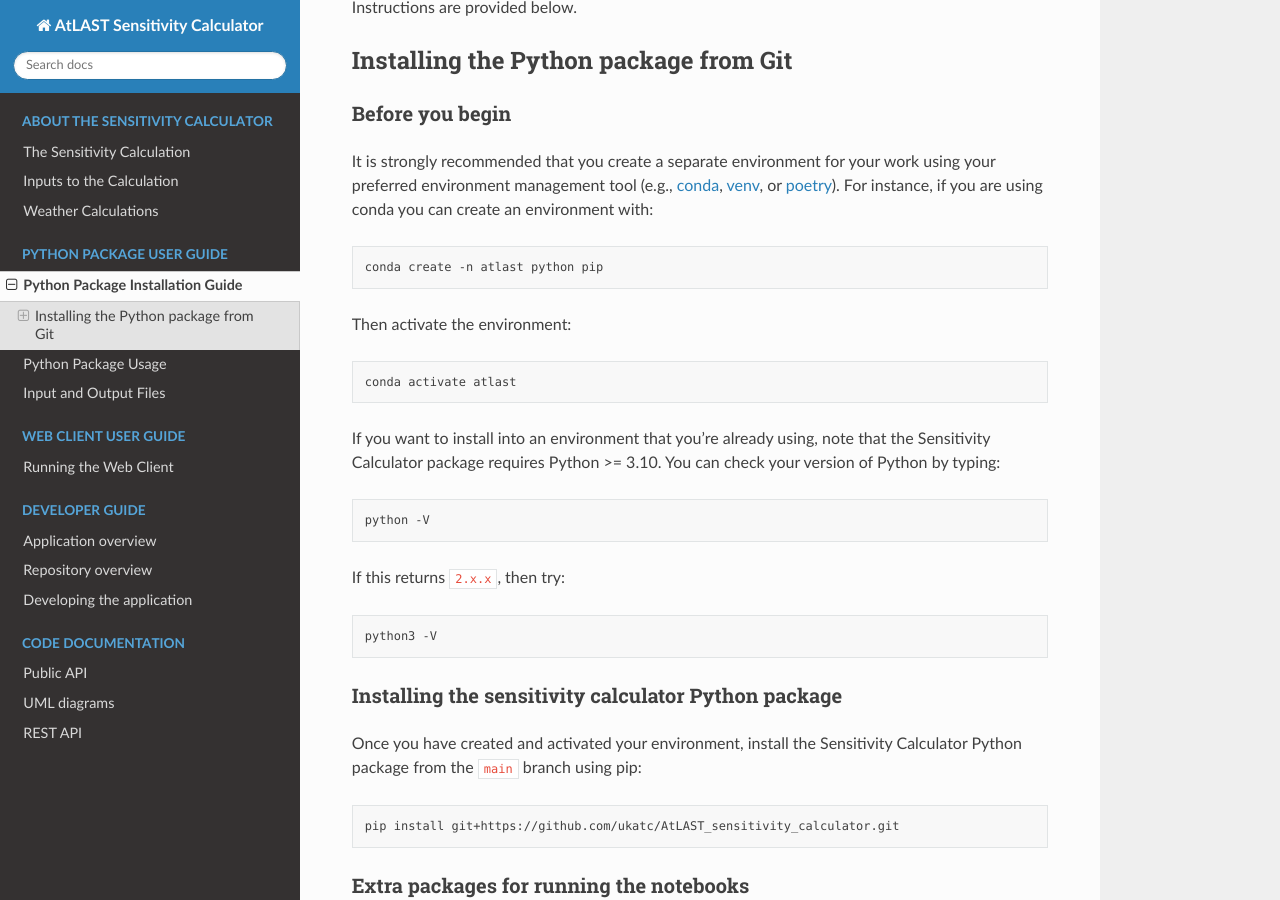
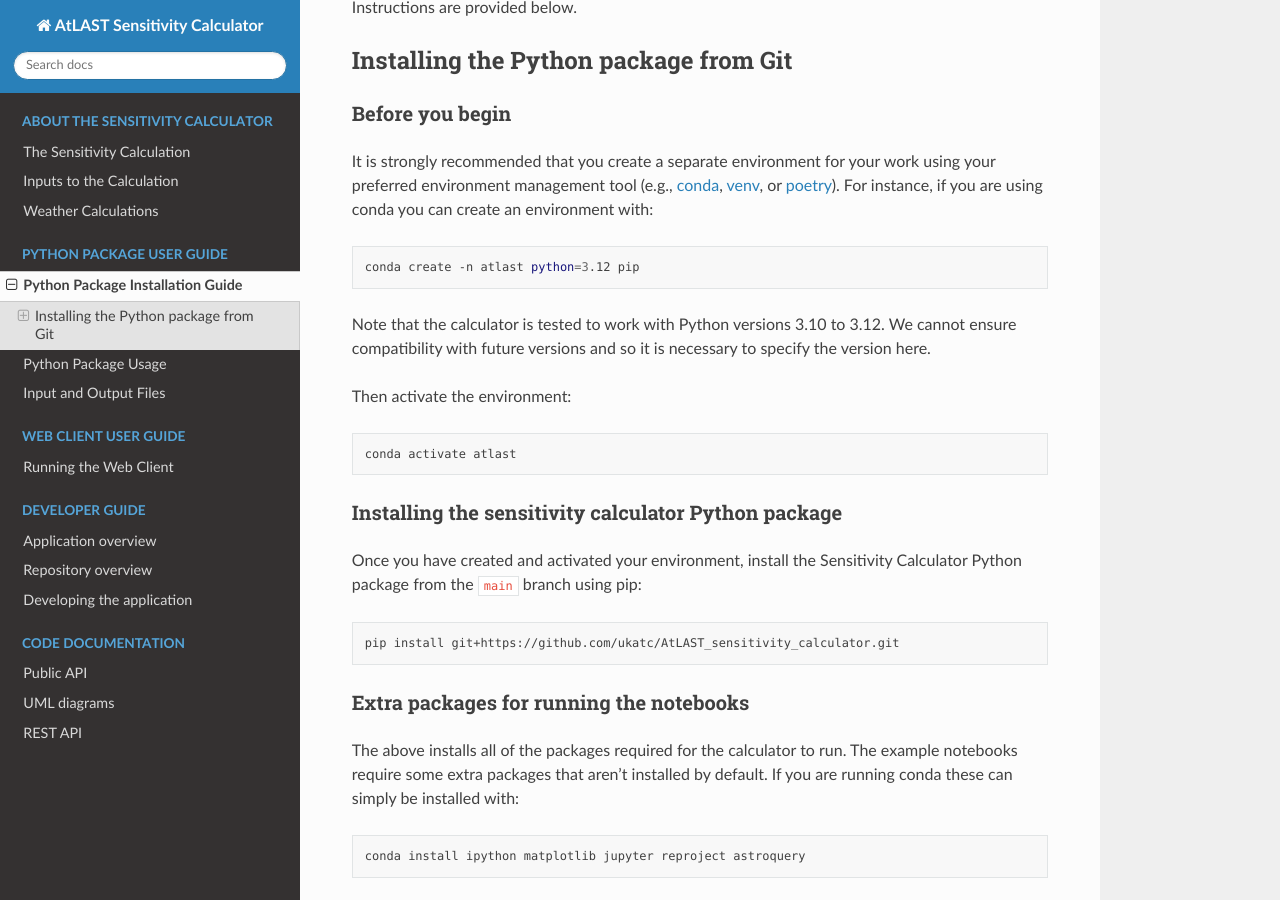
Before and after one commit to ukatc/AtLAST_sensitivity_calculator, a Sphinx documentation site: the page built from docs/source/user_guide/python_package_installation.rst, in a window 1280 px wide and 900 px high, scrolled down 236 px. Built offline with Sphinx 7.4.7 and the Read the Docs theme 3.1.0, drawn with Linux system fonts in a browser that asks for light colours.

Commit message:
Ensure installation instructions specify the version.

```diff
--- a/docs/source/user_guide/python_package_installation.rst
+++ b/docs/source/user_guide/python_package_installation.rst
@@ -23,29 +23,16 @@ environment with:
 .. code-block:: bash
 
 
-   conda create -n atlast python pip
+   conda create -n atlast python=3.12 pip
 
+
+Note that the calculator is tested to work with Python versions 3.10 to 3.12. We cannot ensure compatibility with future versions and so it is necessary to specify the version here.
 
 Then activate the environment:
 
 .. code-block:: bash
 
    conda activate atlast
-
-
-If you want to install into an environment that you're already using, note that the Sensitivity Calculator
-package requires Python >= 3.10. You can check your version of Python by
-typing:
-
-.. code-block:: bash
-
-    python -V
-
-If this returns ``2.x.x``, then try:
-
-.. code-block:: bash
-
-    python3 -V
 
 
 Installing the sensitivity calculator Python package
```
